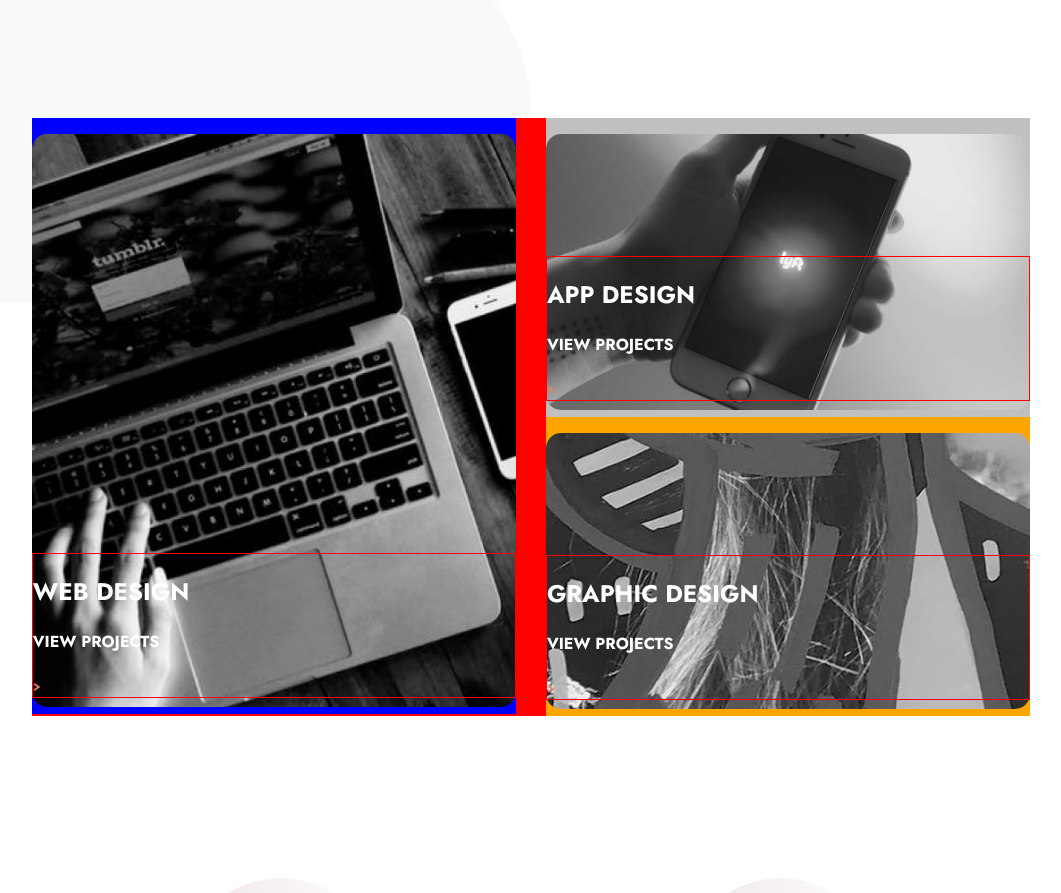
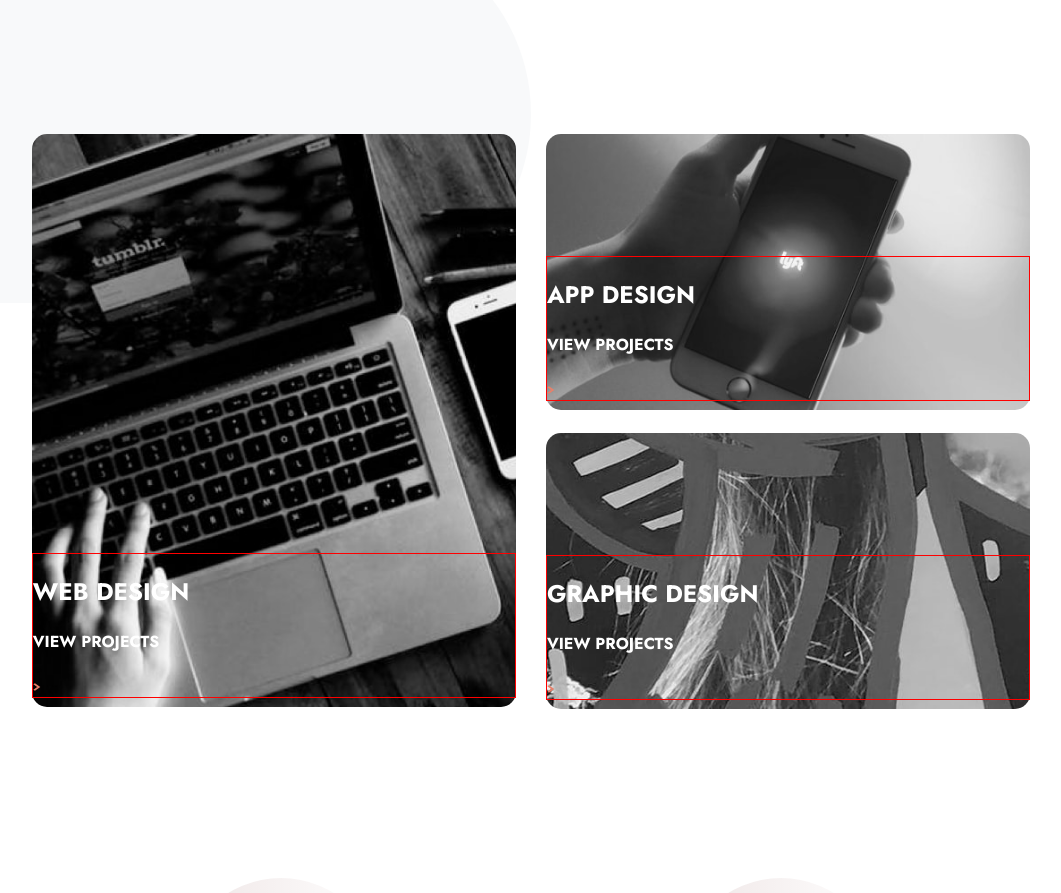
Before and after one commit to SJellen/designo, a Next.js app: page / in a window 1280 px wide. Shown: the part 802-1695 px from the top of the page, without its empty margins (109-1170 px from the left). Built offline with nearby package versions, Linux system fonts and the light colour scheme.

Commit message:
removed background temp colora

```diff
--- a/styles/Home/ImageNav.module.scss
+++ b/styles/Home/ImageNav.module.scss
@@ -4,7 +4,6 @@
     width: 78%;
     height: auto;
     margin: 7.5rem auto;
-    background-color: red;
     display: flex;
     justify-content: space-between;
 }
@@ -12,7 +11,6 @@
 .leftContainer {
     width: 48.5%;
     height: 100%;
-    background-color: blue;
     display: flex;
     align-items: center;
     justify-content: flex-start;
@@ -21,14 +19,12 @@
 .rightContainer {
     width: 48.5%;
     height: 100%;
-    background-color: green;
     display: flex;
     flex-direction: column;
     justify-content: space-between;
 }
 
 .topContainer {
-    background-color: silver;
     width: 100%;
     height: 48%;
     display: flex;
@@ -36,7 +32,6 @@
 }
 
 .bottomContainer {
-    background-color: orange;
     width: 100%;
     height: 48%;
     display: flex;
```
